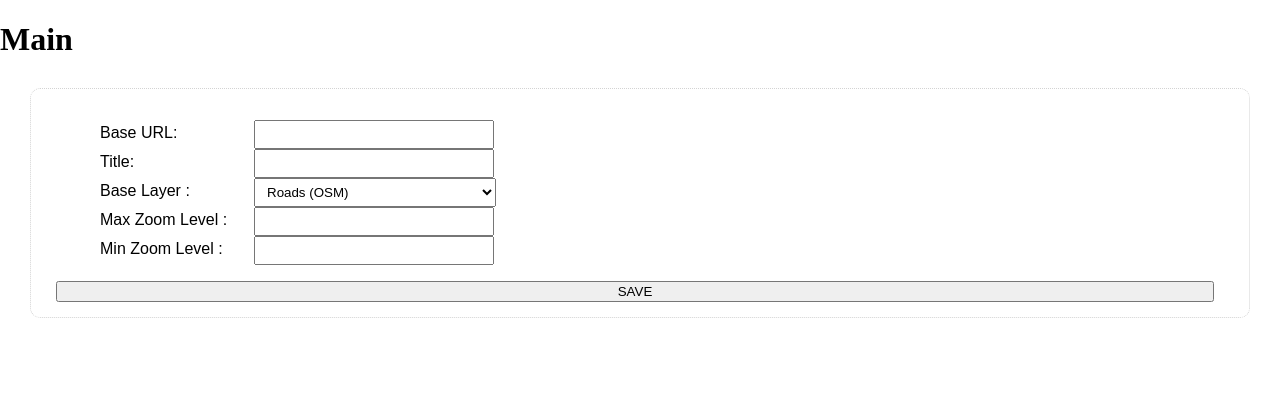
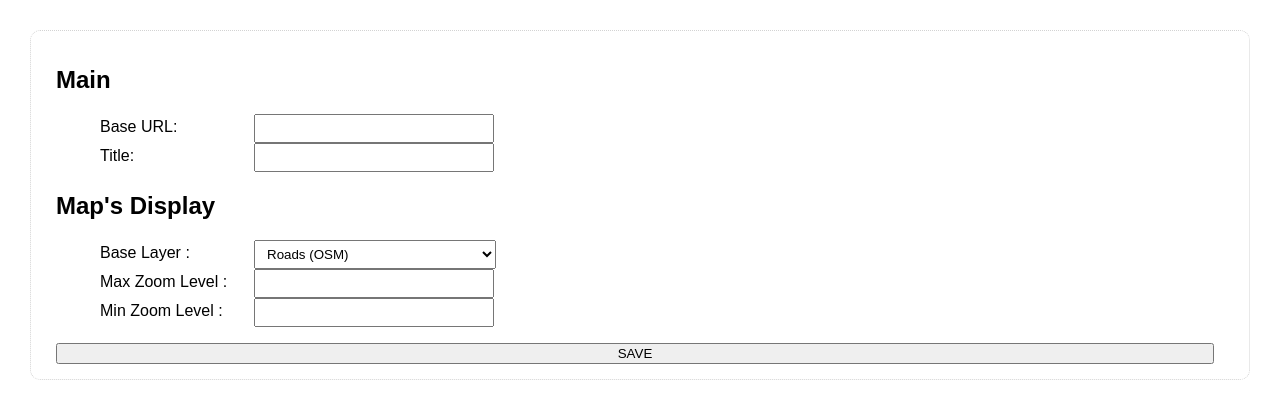
Before and after one commit to julienbouche/cbmp, a PHP site: page /admin/index.php in a window 1280 px wide. Shown: the part 42-461 px from the top of the page. Run offline with PHP 8.4, Linux system fonts and the light colour scheme; the visitor is signed in with stand-in values (Sample User, id 1); data that the repository does not hold is empty; some libraries are stand-ins or nearby versions.

Commit message:
ADD - modify admin page layout to separate options under different labels

```diff
--- a/admin/index.php
+++ b/admin/index.php
@@ -54,9 +54,10 @@ if(userBelongToGroup($_SESSION['username'], 'ADMINISTRATORS')){
         </nav>
     </header>
 
-    <h1>Main</h1>
+
     <article>
       <form action="<?=$_SERVER['PHP_SELF']?>" method="POST">
+        <h1>Main</h1>
         <ul class="form">
           <li>
             <label for="cbmp_application_baseurl">Base URL:</label>
@@ -66,6 +67,9 @@ if(userBelongToGroup($_SESSION['username'], 'ADMINISTRATORS')){
             <label for="cbmp_application_title">Title:</label>
             <input type="text" name="cbmp_application_title" value="<?=$settings->getSettingValue('cbmp_application_title')?>"/>
           </li>
+        </ul>
+        <h1>Map's Display</h1>
+        <ul class="form">
           <li>
             <label for="cbmp_application_baselayer">Base Layer : </label>
             <select name="cbmp_application_baselayer">
```
